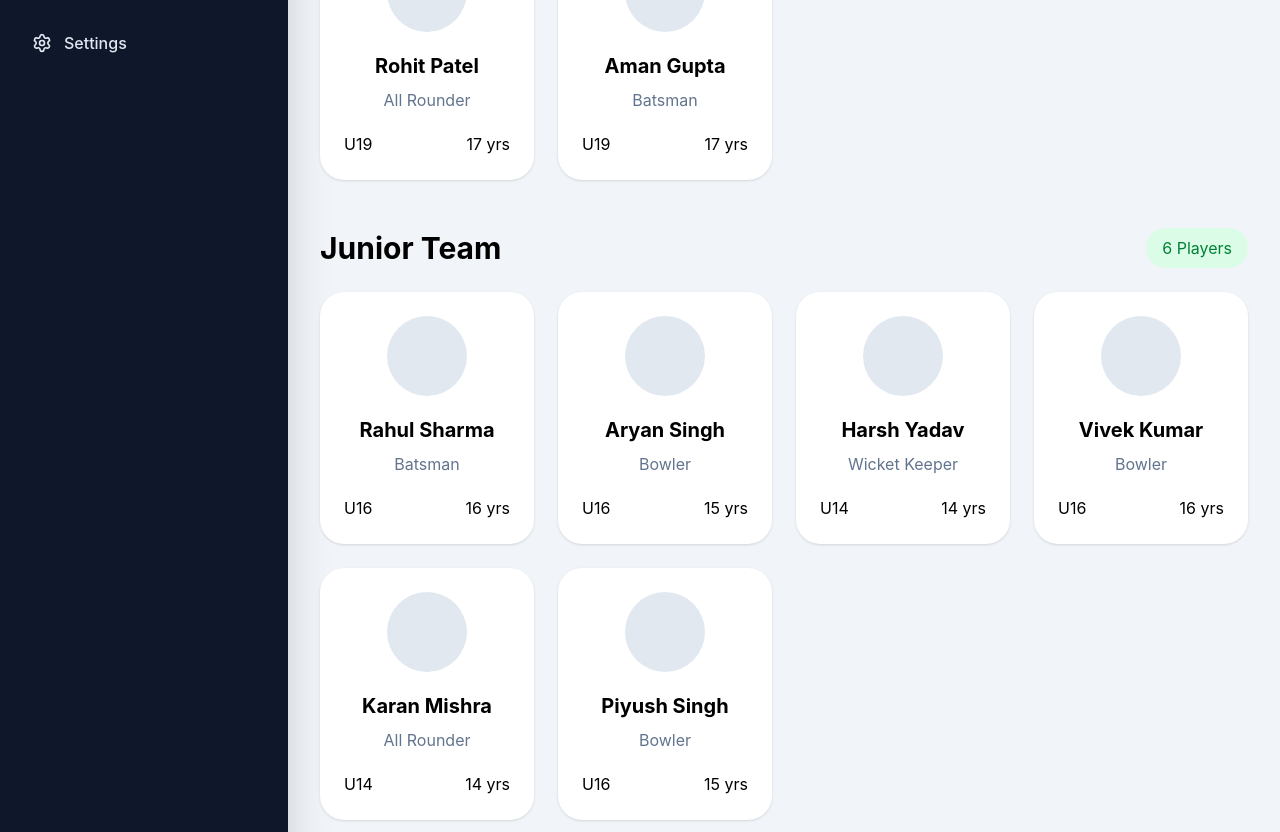
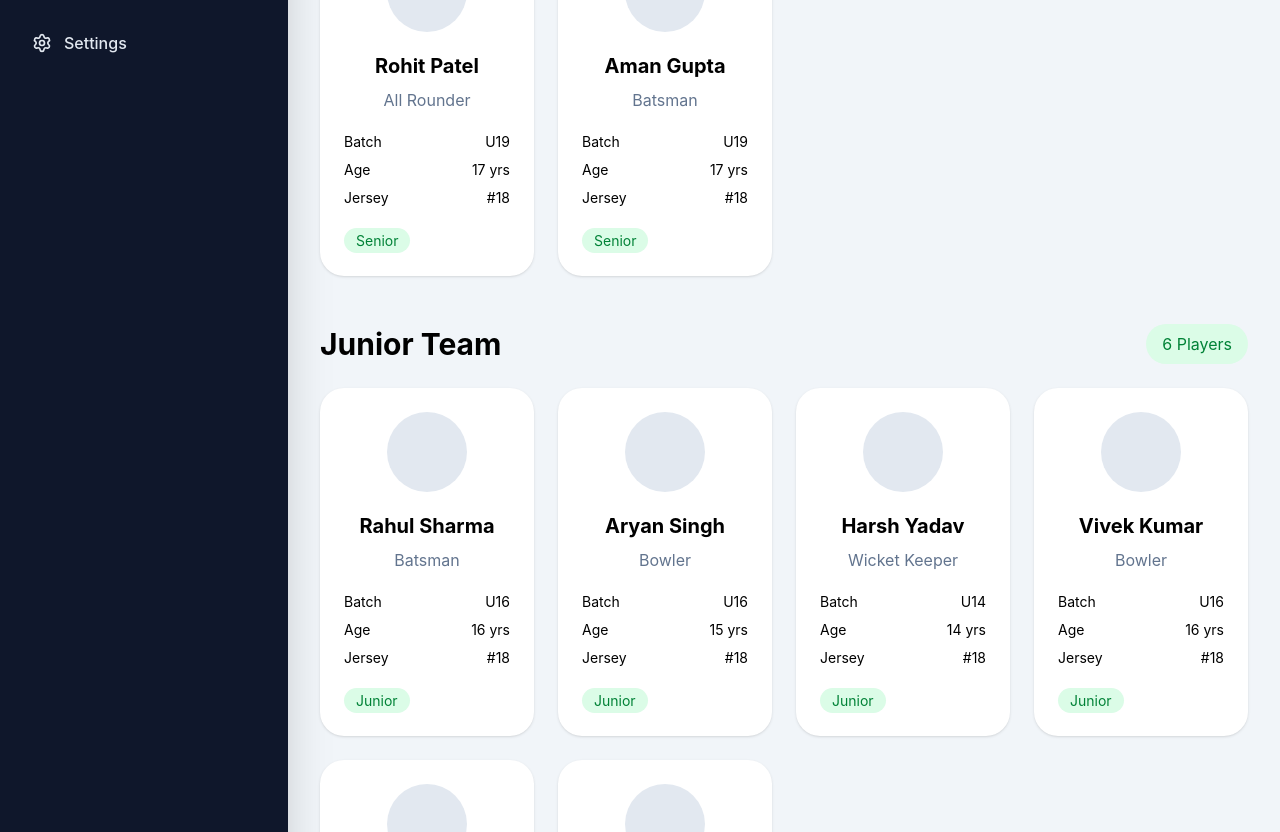
Before and after one commit to apexalphaa/rscc-app, a React (Vite) app in the folder apps/frontend/: page /players in a window 1280 px wide. Shown: the part 742-1574 px from the top of the page. Built offline with nearby package versions, Linux system fonts and the light colour scheme.

Commit message:
Update PlayerCard.jsx

```diff
--- a/apps/frontend/src/components/PlayerCard.jsx
+++ b/apps/frontend/src/components/PlayerCard.jsx
@@ -28,13 +28,43 @@ export default function PlayerCard({ player }) {
 
       </p>
 
-      <div className="mt-5 flex justify-between">
+      <div className="mt-5 space-y-2 text-sm">
 
-        <span>{player.batch}</span>
+  <div className="flex justify-between">
 
-        <span>{player.age} yrs</span>
+    <span>Batch</span>
 
-      </div>
+    <span>{player.batch}</span>
+
+  </div>
+
+  <div className="flex justify-between">
+
+    <span>Age</span>
+
+    <span>{player.age} yrs</span>
+
+  </div>
+
+  <div className="flex justify-between">
+
+    <span>Jersey</span>
+
+    <span>#{player.jersey}</span>
+
+  </div>
+
+</div>
+
+<div className="mt-5">
+
+  <span className="bg-green-100 text-green-700 px-3 py-1 rounded-full text-sm">
+
+    {player.category}
+
+  </span>
+
+</div>
 
     </div>
 
```
